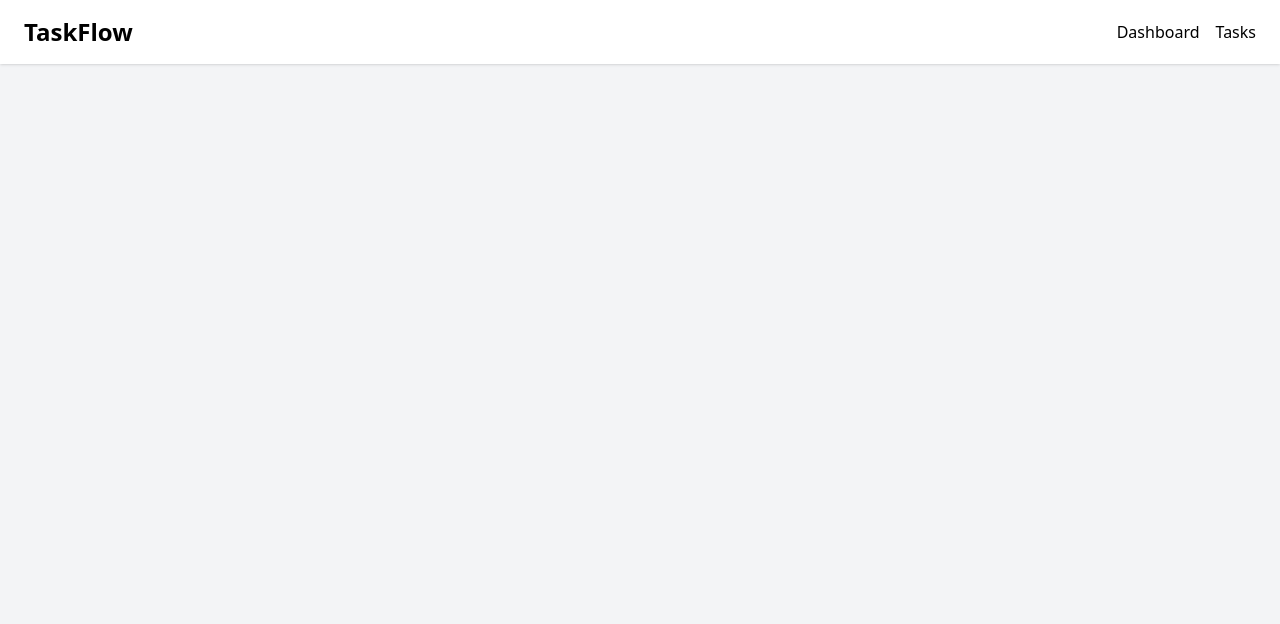
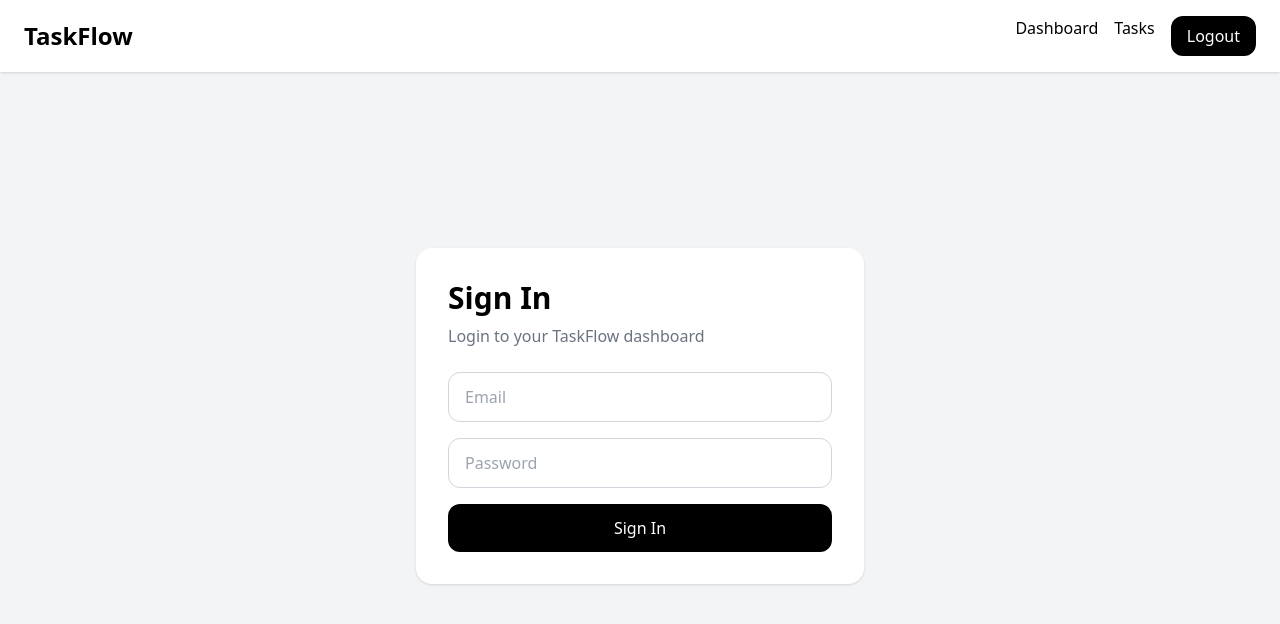
Before and after one commit to IvoGn/taskflow, a Nuxt app: page /login in a window 1280 px wide. Shown: the top 624 px of the page. Built offline with nearby package versions, Linux system fonts and the light colour scheme.

Commit message:
feat: implement authentication functionality with login, logout, and route protection

```diff
--- /dev/null
+++ b/composables/useAuth.js
@@ -0,0 +1,31 @@
+export const useAuth = () => {
+  const isAuthenticated = useState(
+    'auth',
+    () => false
+  )
+
+  const login = () => {
+    isAuthenticated.value = true
+
+    localStorage.setItem('auth', 'true')
+  }
+
+  const logout = () => {
+    isAuthenticated.value = false
+
+    localStorage.removeItem('auth')
+  }
+
+  const loadAuth = () => {
+    const storedAuth = localStorage.getItem('auth')
+
+    isAuthenticated.value = storedAuth === 'true'
+  }
+
+  return {
+    isAuthenticated,
+    login,
+    logout,
+    loadAuth
+  }
+}
--- a/layouts/default.vue
+++ b/layouts/default.vue
@@ -1,3 +1,13 @@
+<script setup>
+const { logout } = useAuth()
+
+const handleLogout = () => {
+  logout()
+
+  navigateTo('/login')
+}
+</script>
+
 <template>
   <div class="min-h-screen bg-gray-100">
     <header class="bg-white shadow">
@@ -20,6 +30,13 @@
           >
             Tasks
           </NuxtLink>
+
+          <button
+            @click="handleLogout"
+            class="bg-black text-white px-4 py-2 rounded-xl hover:bg-gray-800 transition"
+            >
+            Logout
+            </button>
         </nav>
       </div>
     </header>
--- a/pages/index.vue
+++ b/pages/index.vue
@@ -1,4 +1,8 @@
 <script setup>
+definePageMeta({
+  middleware: 'auth'
+})
+
 const { tasks, loadTasks } = useTasks()
 
 onMounted(() => {
--- /dev/null
+++ b/pages/login.vue
@@ -0,0 +1,59 @@
+<script setup>
+const email = ref('')
+const password = ref('')
+
+const { login, isAuthenticated, loadAuth } = useAuth()
+
+onMounted(() => {
+  loadAuth()
+
+  if (isAuthenticated.value) {
+    navigateTo('/')
+  }
+})
+
+const handleLogin = () => {
+  if (!email.value || !password.value) return
+
+  login()
+
+  navigateTo('/')
+}
+</script>
+
+<template>
+  <div class="flex items-center justify-center min-h-[80vh]">
+    <div class="bg-white p-8 rounded-2xl shadow w-full max-w-md">
+      <h1 class="text-3xl font-bold mb-2">
+        Sign In
+      </h1>
+
+      <p class="text-gray-500 mb-6">
+        Login to your TaskFlow dashboard
+      </p>
+
+      <div class="space-y-4">
+        <input
+          v-model="email"
+          type="email"
+          placeholder="Email"
+          class="w-full border border-gray-300 rounded-xl px-4 py-3"
+        >
+
+        <input
+          v-model="password"
+          type="password"
+          placeholder="Password"
+          class="w-full border border-gray-300 rounded-xl px-4 py-3"
+        >
+
+        <button
+          @click="handleLogin"
+          class="w-full bg-black text-white py-3 rounded-xl hover:bg-gray-800 transition"
+        >
+          Sign In
+        </button>
+      </div>
+    </div>
+  </div>
+</template>
--- a/pages/tasks.vue
+++ b/pages/tasks.vue
@@ -1,4 +1,8 @@
 <script setup>
+definePageMeta({
+  middleware: 'auth'
+})
+
 const newTask = ref('')
 
 const currentFilter = ref('all')
```
Also changed, not shown: middleware/auth.js (added, +7 -0 lines).
